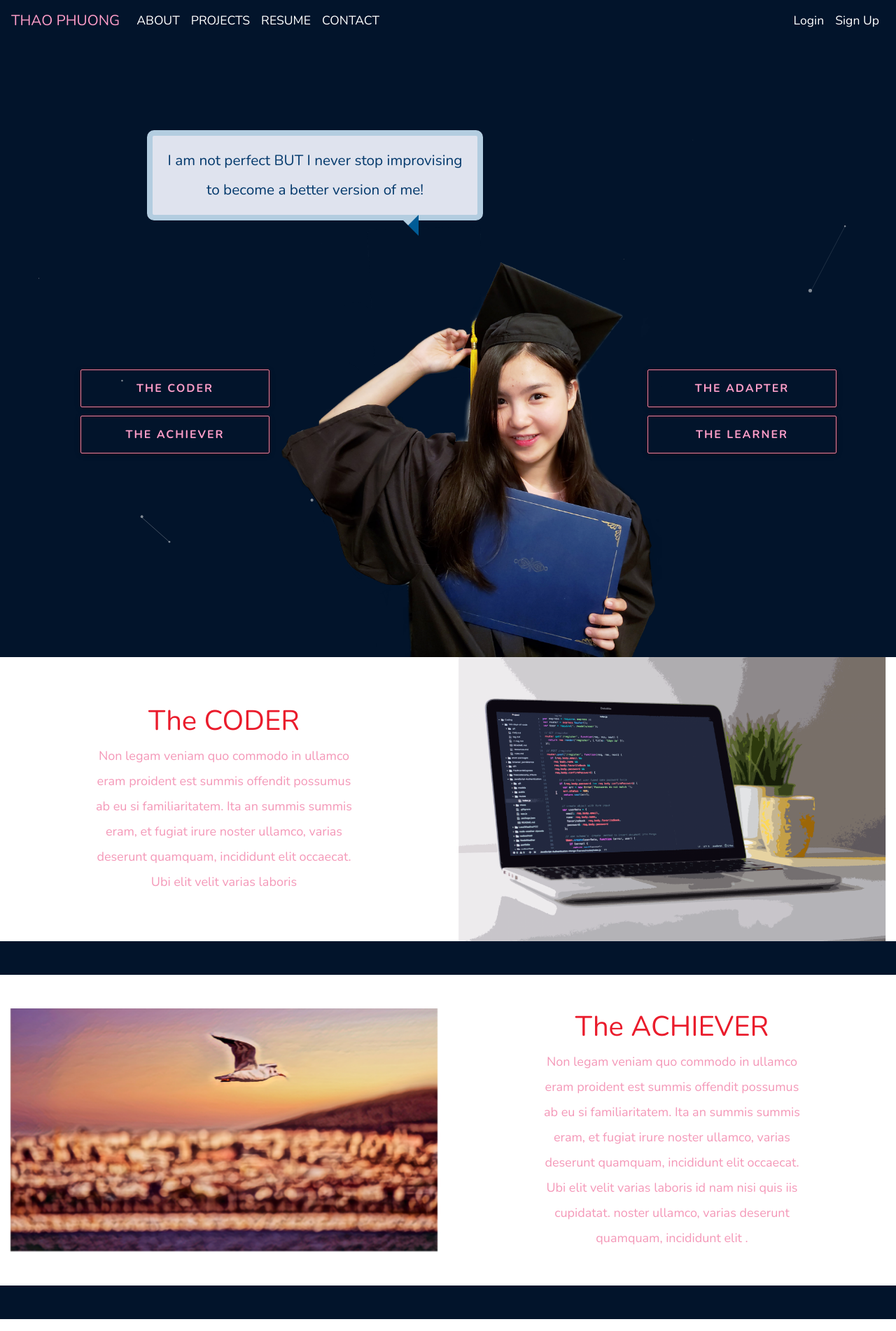
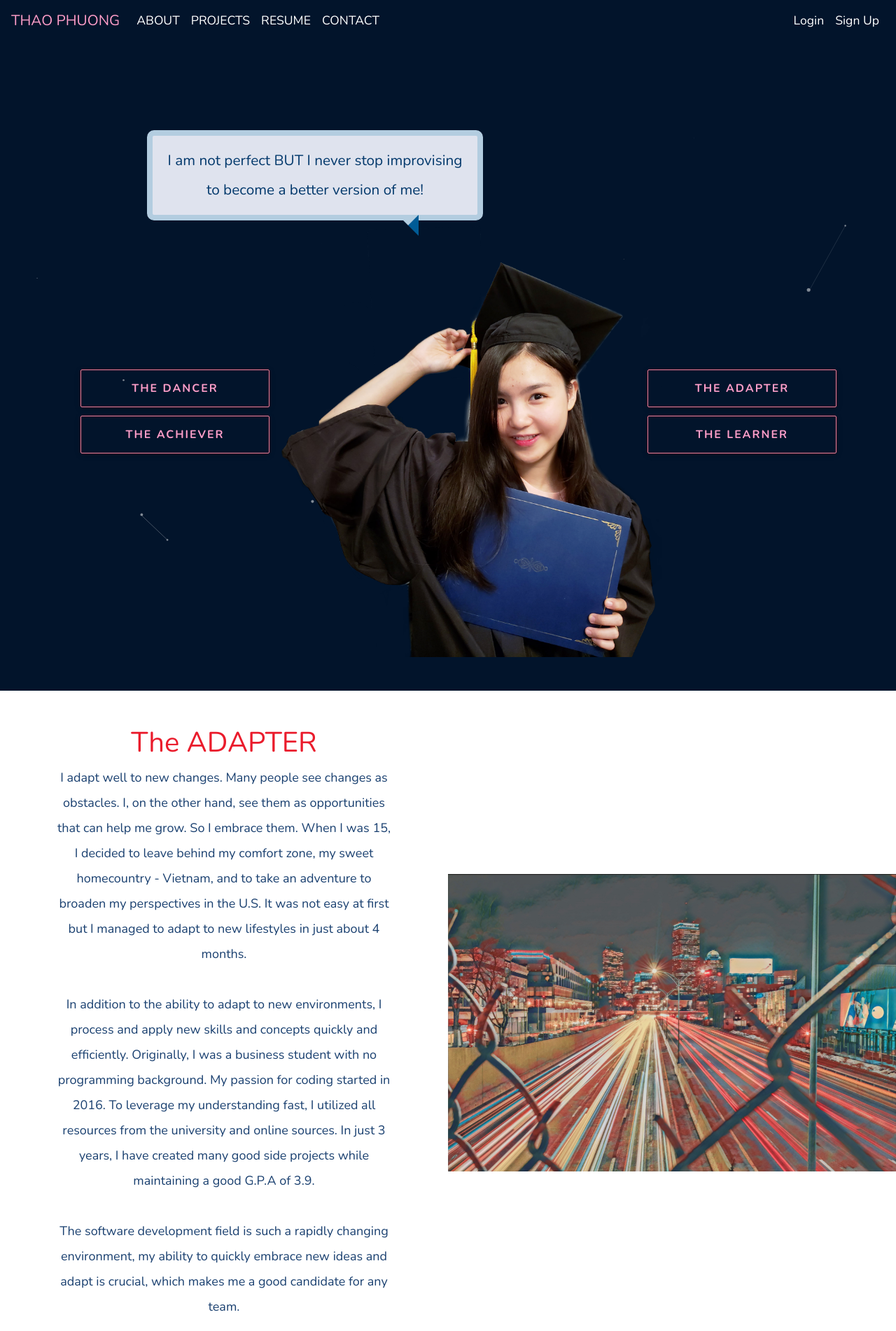
Before and after one commit to tphuong141607/My-Website, a Node server app: page /aboutMe in a window 1280 px wide. Shown: the top 1902 px of the page at 70% size. Run offline with Node 20, Linux system fonts and the light colour scheme; some libraries are stand-ins or nearby versions.

Commit message:
Update aboutPage

```diff
--- a/public/stylesheets/aboutMe.css
+++ b/public/stylesheets/aboutMe.css
@@ -60,7 +60,7 @@
 }
 
 .blurb p {
-  color: #f498b8;
+  color: #1a4070;
   font-weight: 100;
   font-size: 1.125rem;
   line-height: 2.0;
--- a/public/supportingScripts/audioPlay.js
+++ /dev/null
@@ -1,5 +0,0 @@
-
-  function play(){
-       var audio = document.getElementById("thaophuong");
-       audio.play();
-   }
--- a/views/aboutMe.ejs
+++ b/views/aboutMe.ejs
@@ -19,7 +19,7 @@
 
 			<div class='col-3 text-center d-none d-md-inline'>
 				<div class='py-1'>
-					<a href="#theCoder" class="bttn">The coder</a>
+					<a href="#theCoder" class="bttn">The dancer</a>
 				</div>
 				<div class='py-2'>
 					<a href="#theAchiever" class="bttn">The achiever</a>
@@ -46,22 +46,26 @@
 
 
    	<!-- About Detail-->
-  	<section class="container-fluid px-0 mt-0 mb-5 content" id="theCoder">
+   	<section class="container-fluid px-0 my-5 content" id="theAdapter">
         <div class="row align-items-center">
+
 			<div class="col-md-6 text-center">
 				<div class="row justify-content-center mb-5 mb-md-0">
-					<div class="col-10 col-lg-8 blurb">
-						<h2>The CODER</h2>
-						<p class="lead">Non legam veniam quo commodo in ullamco eram proident est summis offendit
-						possumus ab eu si familiaritatem. Ita an summis summis eram, et fugiat irure
-						noster ullamco, varias deserunt quamquam, incididunt elit occaecat. Ubi elit
-						velit varias laboris</p>
+					<div class="col-10 blurb">
+						<h2>The ADAPTER</h2>
+							<p class="lead">I adapt well to new changes. Many people see changes as obstacles. I, on the other hand, see them as opportunities that can help me grow. So I embrace them. When I was 15, I decided to leave behind my comfort zone, my sweet homecountry - Vietnam, and to take an adventure to broaden my perspectives in the U.S. It was not easy at first but I managed to adapt to new lifestyles in just about 4 months.
+							<br></br>
+							In addition to the ability to adapt to new environments, I process and apply new skills and concepts quickly and efficiently. Originally, I was a business student with no programming background. My passion for coding started in 2016. To leverage my understanding fast, I utilized all resources from the university and online sources. In just 3 years, I have created many good side projects while maintaining a good G.P.A of 3.9.
+
+							<br></br>
+							The software development field is such a rapidly changing environment, my ability to quickly embrace new ideas and adapt is crucial, which makes me a good candidate for any team.
+							</p>
 					</div>
 				</div>
  			</div>
 
- 			<div class="col-md-6">
-				<img class="img-fluid" src="images/theCoder.png">
+ 			<div class="img col-md-6 p-0">
+				<img class="img-fluid" src="images/theAdapter.jpg">
 			</div>
 
    		</div>
@@ -76,13 +80,12 @@
 
 			<div class="col-md-6 text-center order-1 order-md-2">
 				<div class="row justify-content-center mb-5 mb-md-0">
-					<div class="col-10 col-lg-8 blurb">
+					<div class="col-10 blurb">
 						<h2>The ACHIEVER</h2>
-						<p class="lead">Non legam veniam quo commodo in ullamco eram proident est summis offendit
-						possumus ab eu si familiaritatem. Ita an summis summis eram, et fugiat irure
-						noster ullamco, varias deserunt quamquam, incididunt elit occaecat. Ubi elit
-						velit varias laboris id nam nisi quis iis cupidatat.
-						noster ullamco, varias deserunt quamquam, incididunt elit .</p>
+						<p class="lead">The biggest achievement in my life is to continuously surpass my current self. Usually, people want to achieve the big next goal because they want to seek validation from others, which is a good thing. I am, too, a highly competitive person. But the more crucial part, in my perspective, lies in the ability to see myself as a real competitor. This way, I can always strive to become better and never stop learning.
+							<br></br>
+						Additionally, I believe "myself" is by far the most qualified competitor and here is why. Just like the Big(O) notation, it is unfair to decide which programs are better based on the time taken to run each program. One runs faster than the other is caused by various factors, such as operating systems, hardware, or networks. Thus, people use Big(O) instead because its judgment is based on the same factor. Similarly, it is unfair to compare people's abilities based solely on results. Everyone has different timelines; I believe the truth scale of achievement comes from how well one has overcome oneself.
+						 </p>
 					</div>
 				</div>
  			</div>
@@ -90,44 +93,39 @@
    		</div>
    	</section>
 
-   	<section class="container-fluid px-0 my-5 content" id="theAdapter">
+   	<section class="container-fluid px-0 mt-0 mb-5 content" id="theLearner">
         <div class="row align-items-center">
-
 			<div class="col-md-6 text-center">
 				<div class="row justify-content-center mb-5 mb-md-0">
-					<div class="col-10 col-lg-8 blurb">
-						<h2>The ADAPTER</h2>
-						<p class="lead">Non legam veniam quo commodo in ullamco eram proident est summis offendit
-						possumus ab eu si familiaritatem. Ita an summis summis eram, et fugiat irure
-						noster ullamco, varias deserunt quamquam, incididunt elit occaecat. Ubi elit
-						velit varias laboris id nam nisi quis iis cupidatat.
-						velit varias laboris id nam nisi quis iis cupidatat.</p>
+					<div class="col-10 blurb">
+						<h2>The LEARNER</h2>
+						<p class="lead">From my experience, there are 2 ways to learn new thing: (1) I learn by studying, simply because I need to understand the materials for short-term purposes, such as passing the SAT exam. (2) I learn because I like the subject and know this type of material will serve me in the long-run.
+							<br></br>
+						Both learning experiences prepared me well to become a good learner. There are things I have fun learning such as coding and dancing; this part is easy. The harder part is mastering the material that I dislike. In such cases, I train my mindset to see the subject as a fun challenge. That is how I earn good grades for all subjects and good results for numerous projects. By creating a short-term motive, I can enhance my learning experience and provide the best possible outcome.
+						</p>
 					</div>
 				</div>
  			</div>
 
- 			<div class="col-md-6">
-				<img class="img-fluid" src="images/theAdapter.jpg">
+ 			<div class="col-md-6 p-0">
+ 				<img class="img-fluid" src="images/theLearner.jpg">
 			</div>
-
    		</div>
    	</section>
 
-   	<section class="container-fluid px-0 my-5 content" id="theLearner">
+   	<section class="container-fluid px-0 my-5 content" id="theCoder">
         <div class="row align-items-center">
 
-			<div class="col-md-6 order-2 order-md-1">
-				<img class="img-fluid" src="images/theLearner.jpg">
+			<div class="col-md-6 order-2 order-md-1 p-0">
+				<img class="img-fluid" src="images/theDancer.jpg">
 			</div>
 
 			<div class="col-md-6 text-center order-1 order-md-2 mb-5 mb-md-0">
 				<div class="row justify-content-center">
-					<div class="col-10 col-lg-8 blurb">
-						<h2>The LEARNER</h2>
-						<p class="lead">Non legam veniam quo commodo in ullamco eram proident est summis offendit
-						possumus ab eu si familiaritatem. Ita an summis summis eram, et fugiat irure
-						noster ullamco, varias deserunt quamquam, incididunt elit m, incididunt elit occaecat. Ubi elit
-						velit varias laboris id nam nisi quis iis cupidatat.</p>
+					<div class="col-10 blurb">
+						<h2>The Dancer</h2>
+						<p class="lead">A programmer life is not all about coding. I also enjoy dancing with my dance crew - The Aura. I am the current team captain of the crew. We has performed many K-pop, US/UK and Vietnamese traditional songs. Here is the <a href="https://www.facebook.com/pg/The.AURA.Crew/videos/?ref=page_internal">link</a> to our performances in case you are interested. </p>
+
 					</div>
 				</div>
  			</div>
```
Also changed, not shown: views/landing.ejs (+1 -9 lines), public/images/theCoder.png (deleted), public/images/theDancer.jpg (added), 1 other file.
